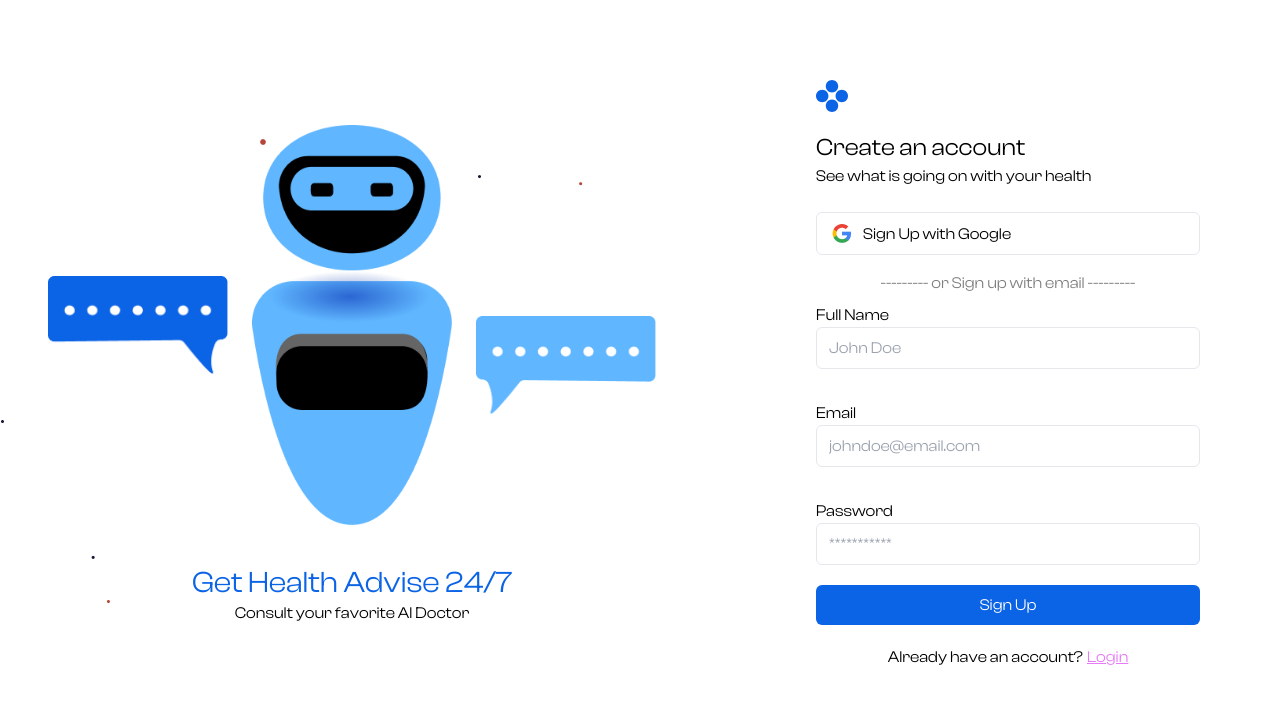
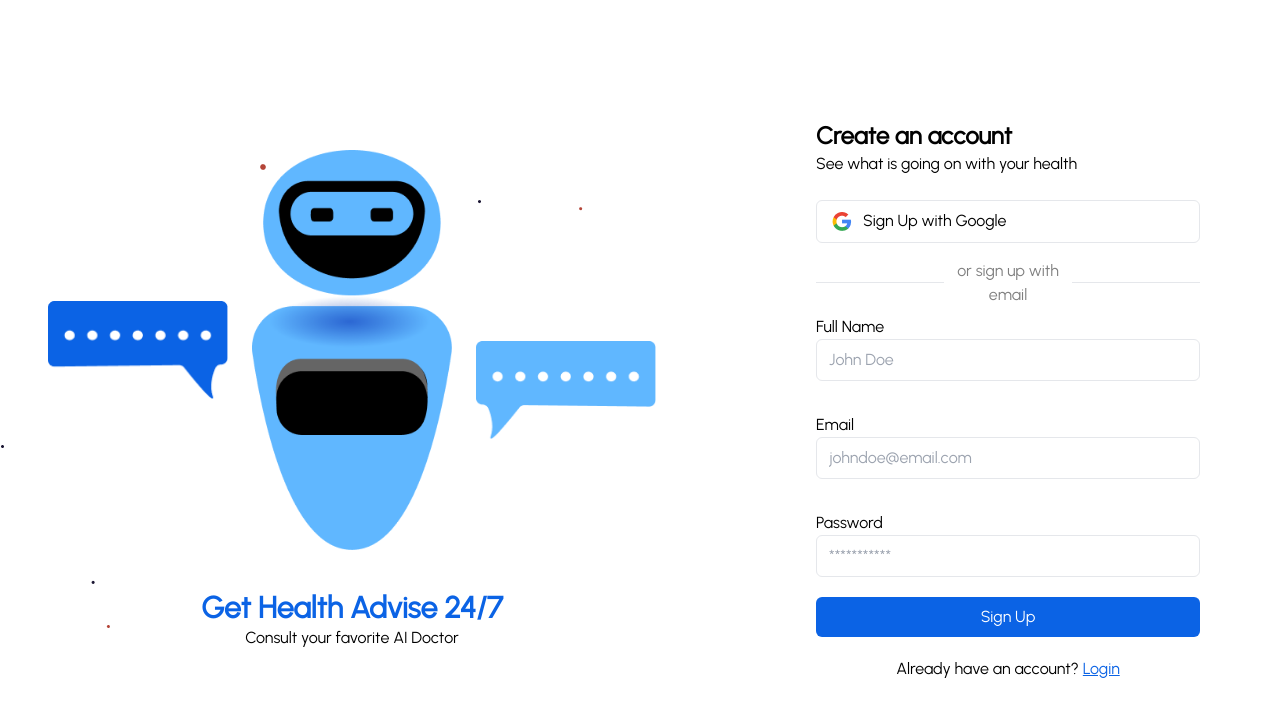
Before and after one commit to daniel-idowu-01/AI-Doc, a React (Vite) app in the folder client/: page /sign-up in a window 1280 px wide. Shown: the top 716 px of the page. Built offline with nearby package versions, Linux system fonts and the light colour scheme.

Commit message:
Refactor Signup component layout and styling for improved user experience

```diff
--- a/client/src/pages/Signup.jsx
+++ b/client/src/pages/Signup.jsx
@@ -50,14 +50,14 @@ function Signup() {
   };
 
   return (
-    <section className="clash-variable flex gap-8 justify-items-center items-center">
+    <section className="flex gap-8 justify-center items-center min-h-screen">
       <div className="hidden md:block left-side bg-[url('./assets/images/bg.png')] ">
         <AIbot />
       </div>
 
       <div className="w-full md:w-[30%] right-side m-10 md:m-20">
         <div className="flex flex-col gap-5">
-          <img src={Logo} className="w-8" />
+          {/* <img src={Logo} className="w-8" /> */}
           <div>
             <p className="text-2xl font-bold">Create an account</p>
             <p>See what is going on with your health</p>
@@ -74,8 +74,10 @@ function Signup() {
             </button>
           </div>
           <div className="text-center ">
-            <p className="opacity-50">
-              --------- or Sign up with email ---------
+            <p className="flex justify-center items-center">
+              <hr className="w-full" />
+              <p className="w-full opacity-50">or sign up with email</p>
+              <hr className="w-full" />
             </p>
           </div>
         </div>
@@ -130,7 +132,7 @@ function Signup() {
           <p className="mt-5 text-center">
             Already have an account?
             <Link to="/">
-              <span className="text-fuchsia-400 ml-1 underline">Login</span>
+              <span className="text-[#0B63E5] ml-1 underline">Login</span>
             </Link>
           </p>
         </div>
```
